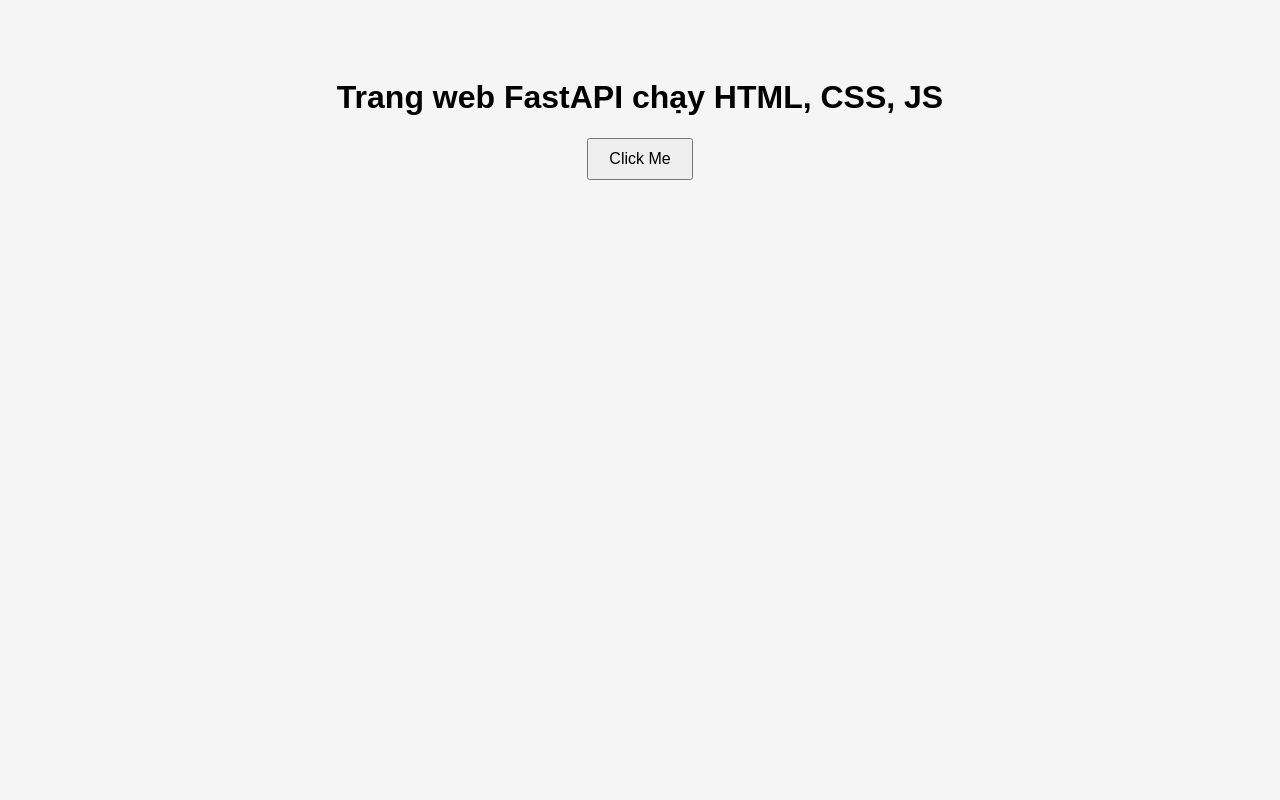
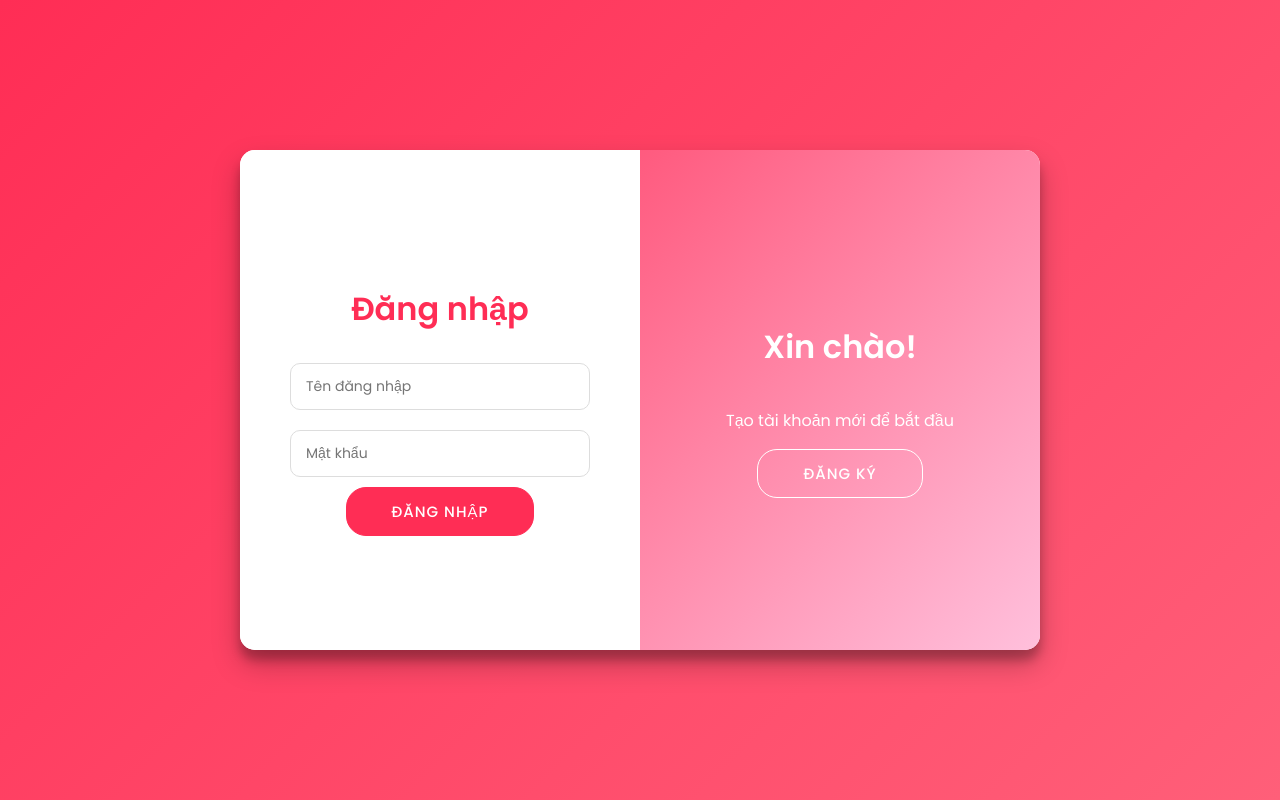
Before and after one commit to thieuhua/PYTHON_WEB_QLDSV, a FastAPI app: page / in a window 1280 px wide. Run offline with FastAPI, Linux system fonts and the light colour scheme.

Commit message:
Create Login Page

```diff
--- a/Frontend/static/script.js
+++ b/Frontend/static/script.js
@@ -1,3 +1,11 @@
-document.getElementById("btn").addEventListener("click", () => {
-    alert("Bạn vừa click nút!");
+const signUpButton = document.getElementById('signUp');
+const signInButton = document.getElementById('signIn');
+const container = document.getElementById('container');
+
+signUpButton.addEventListener('click', () => {
+    container.classList.add('right-panel-active');
 });
+
+signInButton.addEventListener('click', () => {
+    container.classList.remove('right-panel-active');
+});
--- a/Frontend/static/styles.css
+++ b/Frontend/static/styles.css
@@ -1,10 +1,201 @@
+@import url('https://fonts.googleapis.com/css2?family=Poppins:wght@400;500;600&display=swap');
+
+* {
+    box-sizing: border-box;
+    font-family: 'Poppins', sans-serif;
+}
+
 body {
-    font-family: Arial, sans-serif;
-    background-color: #f5f5f5;
+    background: linear-gradient(135deg, #ff2d55, #ff5f79);
+    display: flex;
+    justify-content: center;
+    align-items: center;
+    height: 100vh;
+    margin: 0;
+}
+
+/* Container chính */
+.container {
+    background: #fff;
+    border-radius: 15px;
+    box-shadow: 0 14px 28px rgba(0,0,0,0.25),
+                0 10px 10px rgba(0,0,0,0.22);
+    position: relative;
+    overflow: hidden;
+    width: 800px;
+    max-width: 100%;
+    min-height: 500px;
+    transition: all 0.6s ease-in-out;
+}
+
+/* Form chung */
+.form-container {
+    position: absolute;
+    top: 0;
+    height: 100%;
+    transition: all 0.6s ease-in-out;
+}
+
+.sign-in-container {
+    left: 0;
+    width: 50%;
+    z-index: 2;
+}
+
+.sign-up-container {
+    left: 0;
+    width: 50%;
+    opacity: 0;
+    z-index: 1;
+}
+
+.container.right-panel-active .sign-up-container {
+    transform: translateX(100%);
+    opacity: 1;
+    z-index: 5;
+    animation: show 0.6s;
+}
+
+.container.right-panel-active .sign-in-container {
+    transform: translateX(100%);
+}
+
+@keyframes show {
+    0% {
+        opacity: 0;
+        transform: scale(0.9);
+    }
+    100% {
+        opacity: 1;
+        transform: scale(1);
+    }
+}
+
+/* Nội dung form */
+form {
+    background: #fff;
+    display: flex;
+    flex-direction: column;
+    padding: 0 50px;
+    height: 100%;
+    justify-content: center;
+    align-items: center;
     text-align: center;
-    padding-top: 50px;
 }
+
+form h1 {
+    font-weight: 600;
+    color: #ff2d55;
+    margin-bottom: 20px;
+}
+
+.input-field {
+    width: 100%;
+    margin: 10px 0;
+}
+
+.input-field input {
+    width: 100%;
+    padding: 12px 15px;
+    border: 1.5px solid #ddd;
+    border-radius: 10px;
+    outline: none;
+    font-size: 14px;
+    transition: 0.3s;
+}
+
+.input-field input:focus {
+    border-color: #ff2d55;
+    box-shadow: 0 0 5px rgba(255, 45, 85, 0.3);
+}
+
+/* Button */
 button {
-    padding: 10px 20px;
-    font-size: 16px;
+    border-radius: 20px;
+    border: 1px solid #ff2d55;
+    background-color: #ff2d55;
+    color: #fff;
+    font-size: 15px;
+    font-weight: 500;
+    padding: 12px 45px;
+    letter-spacing: 1px;
+    text-transform: uppercase;
+    transition: transform 80ms ease-in;
+    cursor: pointer;
 }
+
+button:hover {
+    background-color: #ff466b;
+}
+
+button:active {
+    transform: scale(0.95);
+}
+
+button.ghost {
+    background-color: transparent;
+    border-color: #fff;
+}
+
+/* Overlay */
+.overlay-container {
+    position: absolute;
+    top: 0;
+    left: 50%;
+    width: 50%;
+    height: 100%;
+    overflow: hidden;
+    transition: transform 0.6s ease-in-out;
+    z-index: 100;
+}
+
+.overlay {
+    background: linear-gradient(135deg, #ff2d55, #ffc0dc);
+    color: #fff;
+    position: relative;
+    left: -100%;
+    height: 100%;
+    width: 200%;
+    transform: translateX(0);
+    transition: transform 0.6s ease-in-out;
+}
+
+.container.right-panel-active .overlay-container {
+    transform: translateX(-100%);
+}
+
+.container.right-panel-active .overlay {
+    transform: translateX(50%);
+}
+
+.overlay-panel {
+    position: absolute;
+    display: flex;
+    flex-direction: column;
+    justify-content: center;
+    align-items: center;
+    padding: 0 40px;
+    text-align: center;
+    top: 0;
+    height: 100%;
+    width: 50%;
+    transform: translateX(0);
+    transition: transform 0.6s ease-in-out;
+}
+
+.overlay-left {
+    transform: translateX(-20%);
+}
+
+.overlay-right {
+    right: 0;
+    transform: translateX(0);
+}
+
+.container.right-panel-active .overlay-left {
+    transform: translateX(0);
+}
+
+.container.right-panel-active .overlay-right {
+    transform: translateX(20%);
+}
--- a/Frontend/template/index.html
+++ b/Frontend/template/index.html
@@ -1,13 +1,60 @@
 <!DOCTYPE html>
-<html lang="en">
+<html lang="vi">
 <head>
-    <meta charset="UTF-8">
-    <title>FastAPI Web Example</title>
-    <link rel="stylesheet" href="/static/styles.css">
+    <meta charset="UTF-8" />
+    <meta name="viewport" content="width=device-width, initial-scale=1.0" />
+    <title>Đăng nhập / Đăng ký</title>
+    <link rel="stylesheet" href="/static/styles.css" />
 </head>
 <body>
-    <h1>Trang web FastAPI chạy HTML, CSS, JS</h1>
-    <button id="btn">Click Me</button>
+    <div class="container" id="container">
+        <!-- Form đăng ký -->
+        <div class="form-container sign-up-container">
+            <form>
+                <h1>Tạo tài khoản</h1>
+                <div class="input-field">
+                    <input type="text" placeholder="Tên đăng nhập" required />
+                </div>
+                <div class="input-field">
+                    <input type="password" placeholder="Mật khẩu" required />
+                </div>
+                <div class="input-field">
+                    <input type="password" placeholder="Nhập lại mật khẩu" required />
+                </div>
+                <button>Đăng ký</button>
+            </form>
+        </div>
+
+        <!-- Form đăng nhập -->
+        <div class="form-container sign-in-container">
+            <form>
+                <h1>Đăng nhập</h1>
+                <div class="input-field">
+                    <input type="text" placeholder="Tên đăng nhập" required />
+                </div>
+                <div class="input-field">
+                    <input type="password" placeholder="Mật khẩu" required />
+                </div>
+                <button>Đăng nhập</button>
+            </form>
+        </div>
+
+        <!-- Overlay -->
+        <div class="overlay-container">
+            <div class="overlay">
+                <div class="overlay-panel overlay-left">
+                    <h1>Chào mừng trở lại!</h1>
+                    <p>Đăng nhập để truy cập hệ thống</p>
+                    <button class="ghost" id="signIn">Đăng nhập</button>
+                </div>
+                <div class="overlay-panel overlay-right">
+                    <h1>Xin chào!</h1>
+                    <p>Tạo tài khoản mới để bắt đầu</p>
+                    <button class="ghost" id="signUp">Đăng ký</button>
+                </div>
+            </div>
+        </div>
+    </div>
 
     <script src="/static/script.js"></script>
 </body>
```
